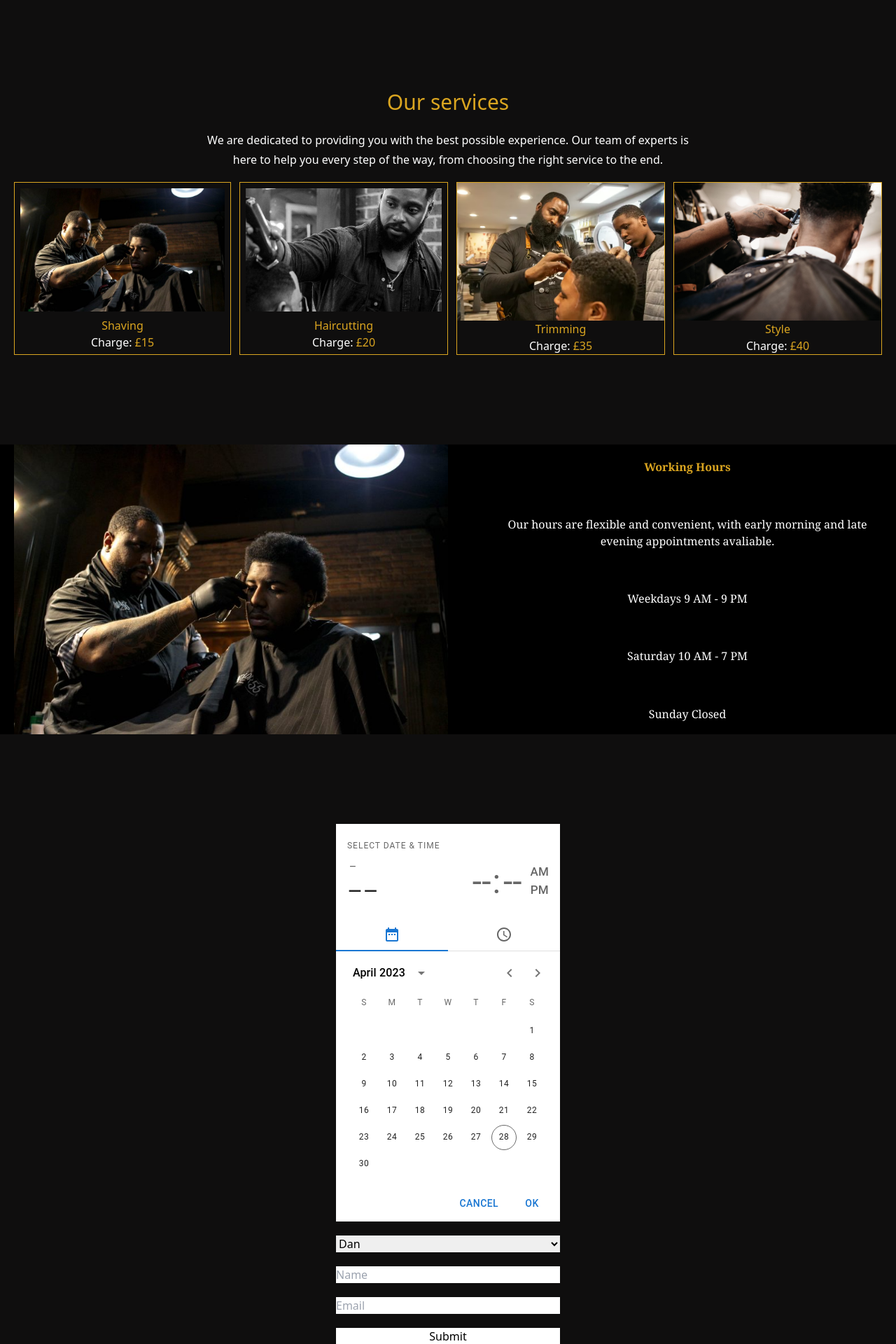
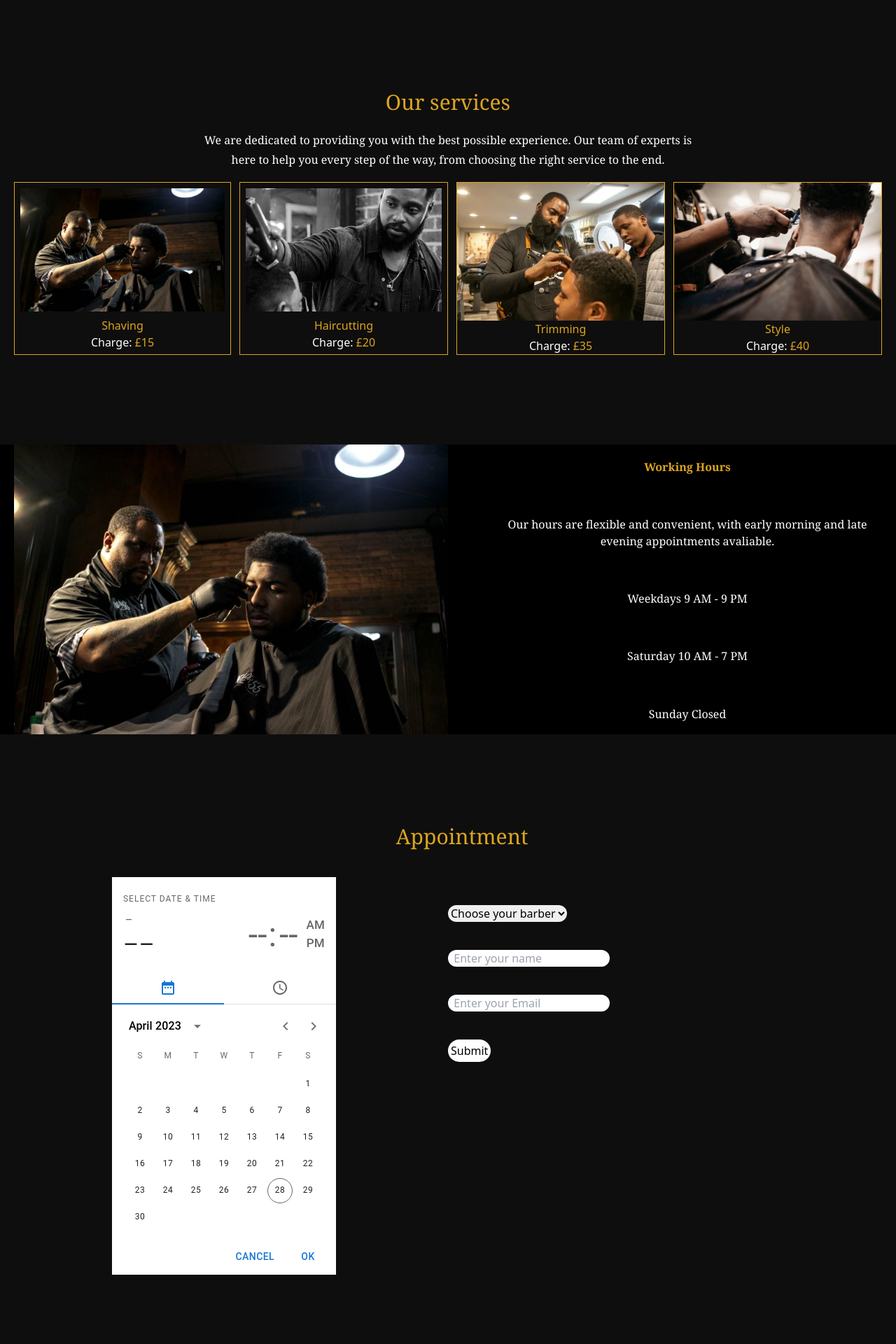
Before and after one commit to Timz-creator/mybarberapp, a React (Create React App) app: page / in a window 1280 px wide. Shown: the part 1280-3200 px from the top of the page at 70% size. Built offline with nearby package versions, Linux system fonts and the light colour scheme.

Commit message:
Appointment section editing

```diff
--- a/src/components/Calendar.jsx
+++ b/src/components/Calendar.jsx
@@ -7,7 +7,7 @@ import { AdapterDateFns } from "@mui/x-date-pickers/AdapterDateFns";
 import { useState } from "react";
 
 const Calendar = () => {
-  const [date, setDate] = useState(null)
+  const [date, setDate] = useState(null);
   const getValue = (event) => {
     console.log("Event: ", event.target.value);
   };
@@ -20,30 +20,46 @@ const Calendar = () => {
   };
 
   return (
-    <div className="flex items-center justify-center">
+    <div className="w-full my-32">
+      <div className="pl-10 flex justify-center pb-10 text-[#DAA520] font-serif text-3xl">
+        <h1>Appointment</h1>
+      </div>
+
       <LocalizationProvider dateAdapter={AdapterDateFns}>
-        <div className="grid space-y-5">
+        <div className="grid grid-cols-2 ">
+          <div className="flex justify-center ">
             <StaticDateTimePicker
               id="appointment"
               onChange={(date) => setDate(date)}
             />
-          <select id="barbers">
-            <option>Dan</option>
-            <option>Ty</option>
-            <option>Reece</option>
-            <option>Conor</option>
-            <option>Nate</option>
+          </div>
+          <div className="space-y-10 pt-10 ">
+            <select className="rounded-full" id="barbers">
+              <option value="">Choose your barber</option>
+              <option value="Dan">Dan</option>
+              <option value="Ty">Ty</option>
+              <option value="Reece">Reece</option>
+              <option value="Connor">Conor</option>
+              <option value="Nate">Nate</option>
             </select>
+            <div>
               <input
                 id="nameInput"
-            placeholder="Name"
+                placeholder="  Enter your name"
                 onChange={getValue}
                 required
+                className="rounded-full"
               />
-          <input placeholder="Email" required />
-          <button className="bg-white" onClick={confirmation}>
+            </div>
+            <div>
+              <input className="rounded-full" placeholder="  Enter your Email" required />
+            </div>
+            <div>
+              <button className="bg-white rounded-full p-1" onClick={confirmation}>
                 Submit
               </button>
+            </div>
+          </div>
         </div>
       </LocalizationProvider>
     </div>
--- a/src/components/Cards1.jsx
+++ b/src/components/Cards1.jsx
@@ -9,12 +9,12 @@ const Cards1 = () => {
     <div className="w-full my-32">
       <div className="text-white max-w-[1240px] mx-auto">
         <div className="text-center">
-          <h1 className="pb-5 text-3xl text-[#DAA520]">Our services</h1>
-          <p1 className="py-6 leading-8">
+          <h1 className="pb-5 text-3xl text-[#DAA520] font-serif">Our services</h1>
+          <p1 className="py-6 leading-8 font-serif">
             We are dedicated to providing you with the best possible experience.
             Our team of experts is
           </p1>
-          <h1>
+          <h1 className="font-serif">
             here to help you every step of the way, from choosing the right
             service to the end.
           </h1>
```
Lines whose indentation alone changed are shown as unchanged.
